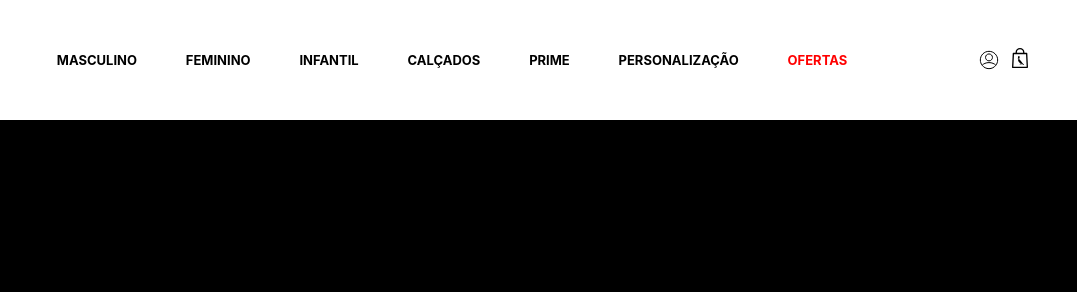
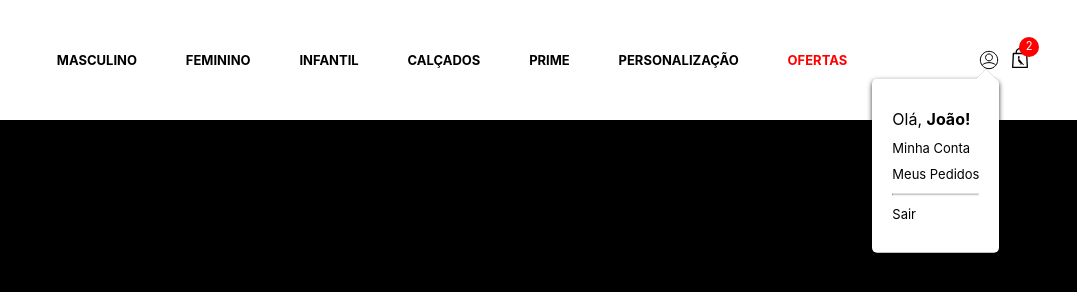
Before and after one commit to DantasItu/projeto-ecommerce, a website: page index.html in a window 1280 px wide. Shown: the full height of the page, 203-1280 px from the left. Drawn offline with Linux system fonts and the light colour scheme.

Commit message:
finalizado o cabeçalho

```diff
--- a/index.html
+++ b/index.html
@@ -340,6 +340,7 @@
 
         <div class="cabecalho__icones">
             <!-- incone perfil -->
+            <div class="cabecalho__icone-login">
                 <a class="cabecalho__link-icone cabecalho__link-icone--logado" href="login.html">
                     <svg xmlns="http://www.w3.org/2000/svg" viewBox="0 0 16 20" class="cabecalho__icone">
                         <path fill-rule="evenodd" clip-rule="evenodd"
@@ -353,8 +354,19 @@
                             stroke="inherit"></path>
                     </svg>
                 </a>
+
+                <div class="cabecalho__informacoes-perfil cabecalho__informacoes-perfil--aberto">
+                    <p class="cabecalho__texto">Olá, <span>João!</span></p>
+                    <a class="cabecalho__link cabecalho__link--perfil" href="minha-conta.html">Minha Conta</a>
+                    <a class="cabecalho__link cabecalho__link--perfil" href="meus-pedidos.html">Meus Pedidos</a>
+                    <hr>
+                    <a class="cabecalho__link cabecalho__link--perfil" href="">Sair</a>
+                </div>
+
+            </div>
             <!-- incone carrinho -->
-            <a class="cabecalho__link-icone" href="carrinho.html">
+            <div class="cabecalho__icone-carrinho">
+                <a class="cabecalho__link-icone " href="carrinho.html">
                     <svg xmlns="http://www.w3.org/2000/svg" viewBox="0 0 16 20"
                         class="cabecalho__icone cabecalho__icone--menor">
                         <path
@@ -365,6 +377,9 @@
                             fill="currentColor" />
                     </svg>
                 </a>
+                <div class="cabecalho__itens cabecalho__itens--visivel">2</div>
+            </div>
+
 
         </div>
     </header>
--- a/sass/layout/_header.scss
+++ b/sass/layout/_header.scss
@@ -81,6 +81,12 @@
     &:active {
       border-bottom-color: currentColor;
     }
+
+    &--perfil {
+      text-transform: none;
+      font-weight: 400;
+      border-bottom: none;
+    }
   }
 
   &__item-lista {
@@ -136,5 +142,84 @@
       fill: transparent;
       stroke: currentColor;
     }
+
+    &--menor {
+      width: 1.6rem;
+    }
+  }
+
+  &__icone-carrinho {
+    position: relative;
+  }
+
+  &__itens {
+    @include flex($align: center, $just: center);
+    display: none;
+    position: absolute;
+    top: 0;
+    right: 0;
+    transform: translate(55%, -55%);
+    border-radius: 50%;
+    width: 2rem;
+    height: 2rem;
+    background-color: $cor-vermelha;
+    font-size: 1.11rem;
+    color: $cor-branca;
+
+    &--visivel {
+      display: flex;
+    }
+  }
+
+  &__icone-login {
+    position: relative;
+  }
+
+  &__informacoes-perfil {
+    @include flex($flow: column, $gap: 1.28rem);
+    display: none;
+    position: absolute;
+    width: max-content;
+    right: 0;
+    top: 100%;
+    transform: translatey(5%);
+    padding: 3.12rem 2rem;
+    background-color: $cor-branca;
+    border-radius: 0.5rem;
+    box-shadow: 0 0.2rem 0.5rem rgba($color: $cor-preto, $alpha: 0.8);
+
+    &--aberto {
+      display: flex;
+    }
+
+    // fazer triangulo de balão
+
+    &::before {
+      content: "";
+      position: absolute;
+      top: 0;
+      right: 0;
+      transform: translate(-15%, -100%);
+      border: solid 1rem transparent;
+      border-bottom-color: rgba($color: $cor-preto, $alpha: 0.3);
+    }
+
+    &::after {
+      content: "";
+      position: absolute;
+      top: 0;
+      right: 0;
+      transform: translate(-15%, -98%);
+      border: solid 1rem transparent;
+      border-bottom-color: $cor-branca;
+    }
+  }
+
+  &__texto {
+    font-size: 1.33;
+
+    span {
+      font-weight: 700;
+    }
   }
 }
```
Also changed, not shown: css/main.css, 1 other file. Lines whose indentation alone changed are shown as unchanged.
